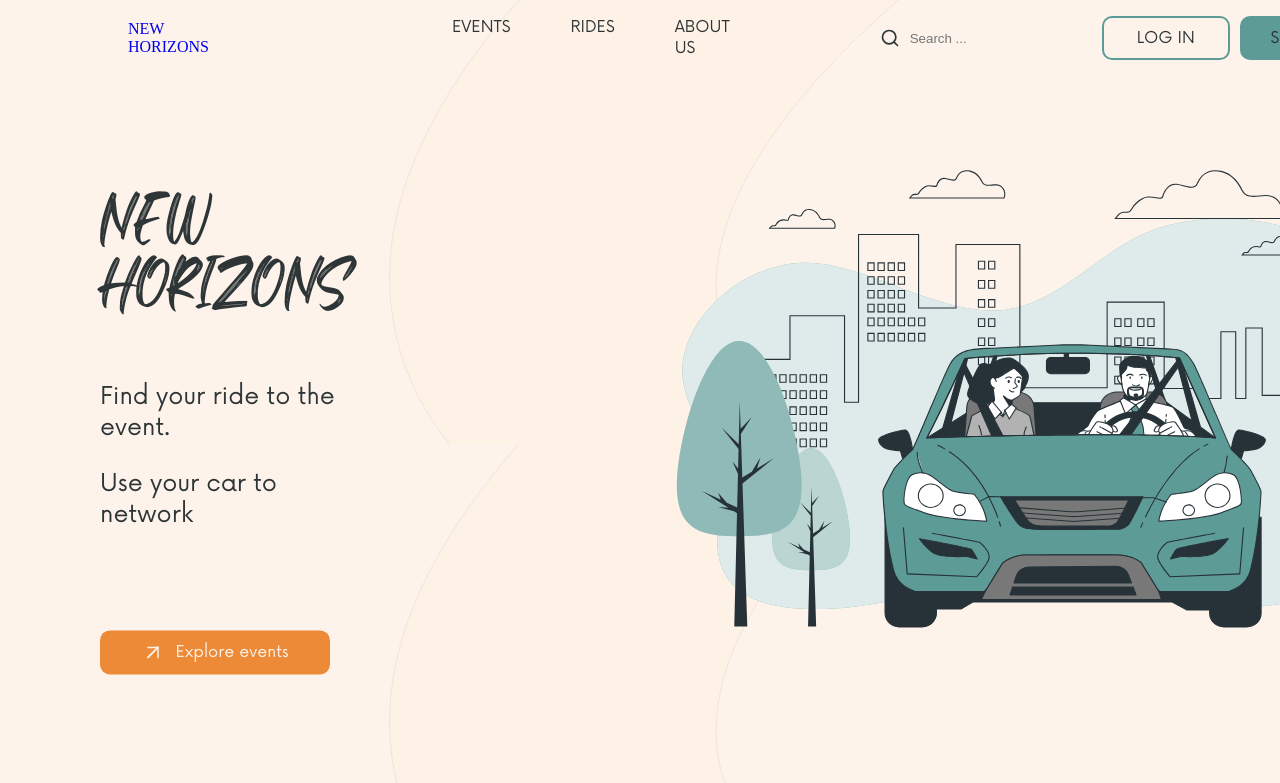
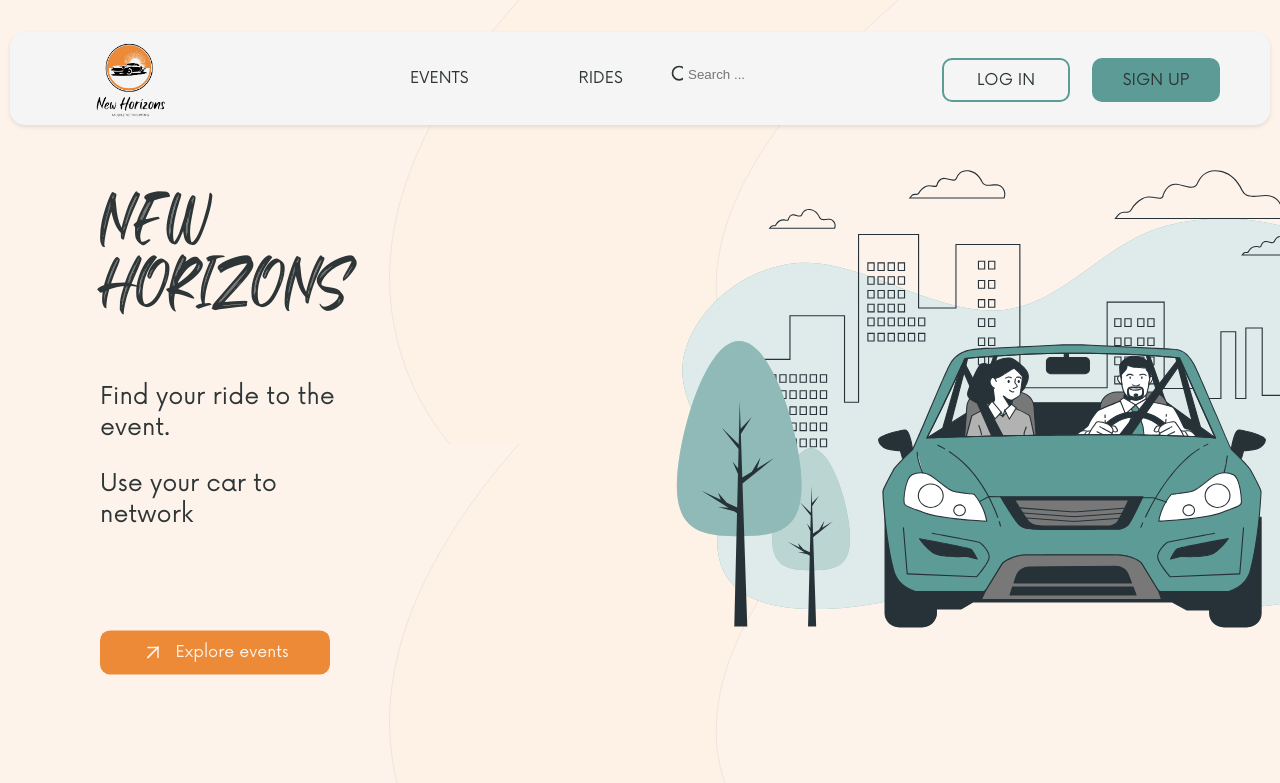
Before and after one commit to medlouay/front-end-newHorizons, a React (Vite) app in the folder front-end/: page / in a window 1280 px wide. Shown: the top 783 px of the page. Built offline with nearby package versions, Linux system fonts and the light colour scheme.

Commit message:
navbar fixes

```diff
--- a/front-end/src/components/Navbar/Navbar.css
+++ b/front-end/src/components/Navbar/Navbar.css
@@ -1,14 +1,36 @@
 nav{
 
+  background-color: whitesmoke;
+  padding: 10px; /* Add padding as needed */
   top: 24px;
+  left: 10px; /* Add margin from the left */
+  right: 10px; /* Add margin from the right */
+  width: calc(100% - 20px); /* Calculate width considering margins */
   justify-content: space-between;
   align-items: center;
   display: flex;
   z-index: 300;
+  position: fixed; /* Keep the navbar fixed at the top */
+  box-shadow: 0 2px 4px rgba(0, 0, 0, 0.1); /* Add a subtle shadow */
+  border-radius: 15px; /* Add border radius for rounded edges */
+  margin-top: 8px; /* Add margin on top */
+  /* Other styles for the navbar */
+
+
 }
 .logo {
-    margin-right: 243px; /* Adjust this value as needed */
+  position: absolute;
+
+
+      width: 80px; /* Adjust the width as needed */
+ left: 40px;
+ top: 5px;
+
+        height: auto; /* This maintains the aspect ratio */
+        vertical-align: middle;
+        margin-right: 100px; /* Add some spacing between the logo and text */
     }
+
 
 nav ul{
     display: flex;
@@ -26,9 +48,12 @@ nav ul li a{
     font-weight: 400;
     line-height: 130%; /* 20.8px */
     text-transform: uppercase;
+    margin-left: 50px;
+
 }
 .main-list {
-    margin-right: 150px;
+    position: absolute;
+    left: 350px;
   }
 
 .secondary-list{
@@ -44,14 +69,20 @@ nav ul li a{
   }
 
   .search-icon {
-    margin-right: 5px; /* Adjust as needed */
+    top: 32px;
+    position: absolute;
+    right: 580px;
     width: 20px; /* Adjust icon size as needed */
     height: 20px;
   }
 
   .search-bar {
+    position: absolute;
+
+    top: 30px;
+    right: 400px;
     color: var(--foundation-grey-light-active, #C3C6C6);
-    background-color: var(--orange-light);
+    background-color: whitesmoke;
     border: none;
     outline: none;
     flex: 1; /* Expand to fill available space */
@@ -84,6 +115,8 @@ margin-right: 5px;
   src: url(../../../public/Now-Regular.otf);
 }
 .login-btn{
+  position: absolute;
+  right: 200px;
 display: flex;
 font-family: now;
 width: 128px;
@@ -96,6 +129,8 @@ border: 2px solid var(--foundation-green-normal, #5D9B96);
 
 }
 .signup-btn{
+  position: absolute;
+  right: 50px;
  display: flex;
 width: 128px;
 height: 44px;
@@ -106,3 +141,7 @@ flex-shrink: 0;
 border-radius: 10px;
 background: var(--foundation-green-normal, #5D9B96);
 }
+.divider {
+  border-top: 1px solid #0f0e0e; /* Change color and thickness as needed */
+  margin: 20px 0; /* Adjust margin as needed */
+}
--- a/front-end/src/components/Navbar/Navbar.jsx
+++ b/front-end/src/components/Navbar/Navbar.jsx
@@ -5,7 +5,9 @@ import {search,profile ,chevrondown} from "../../assets";
 
 const Navbar = () => {
   return <nav>
-    <a href="#" className="logo">NEW HORIZONS</a>
+    <a href="#" className="logo">
+    <img src="src/assets/logo1.png" alt="logo1" className="logo"/>
+</a>
     <ul className="main-list">
       <li>
         <a href="#">events</a>
@@ -28,8 +30,13 @@ const Navbar = () => {
       <li>
         <a href="/signup" className="signup-btn">Sign up </a>
       </li>
+
+          <div className="divider"></div>
+
     </ul>
+
   </nav>
+
 }
 
 export default Navbar
```
Also changed, not shown: front-end/src/assets/logo1.png (added). Lines whose indentation alone changed are shown as unchanged.
